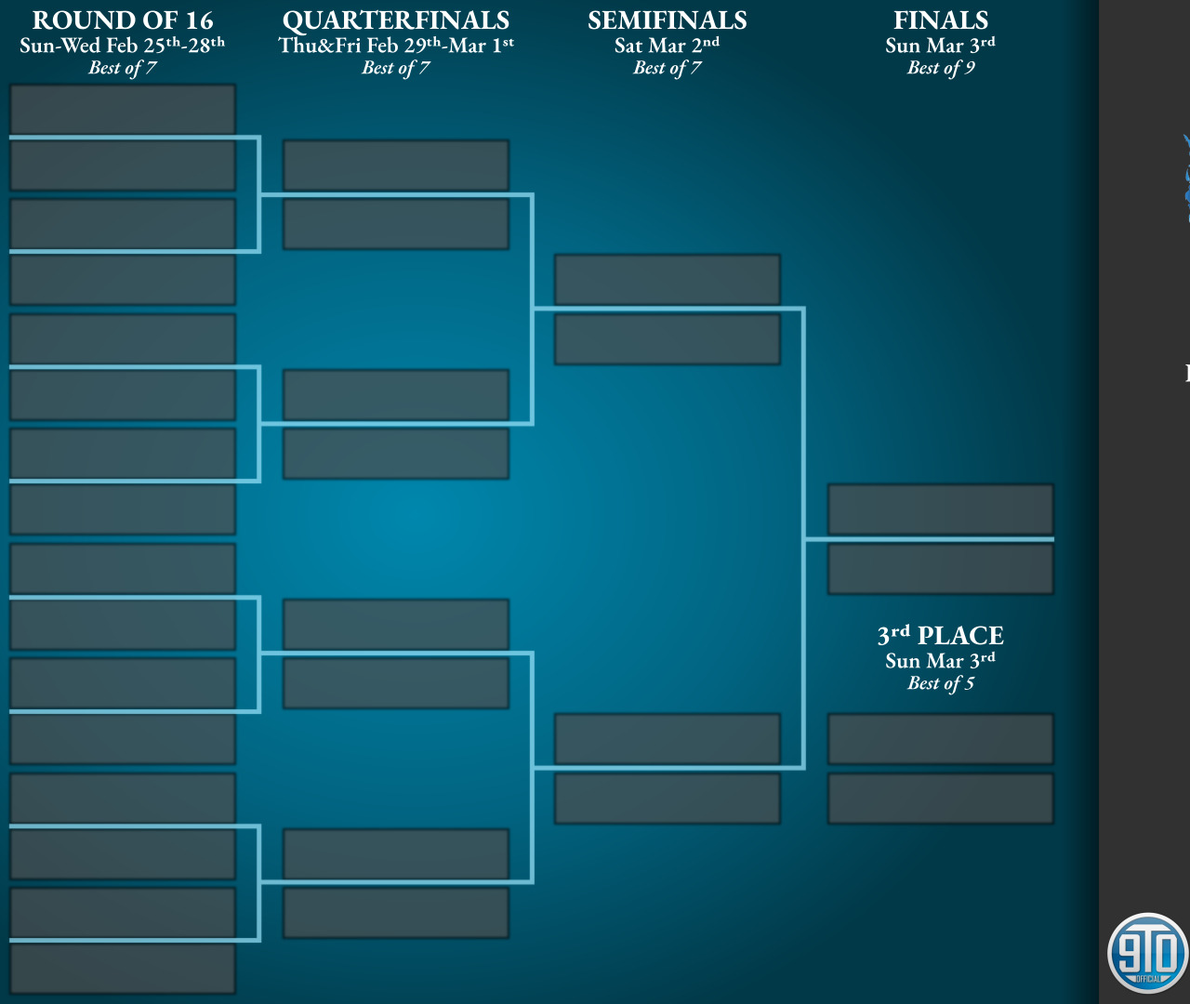
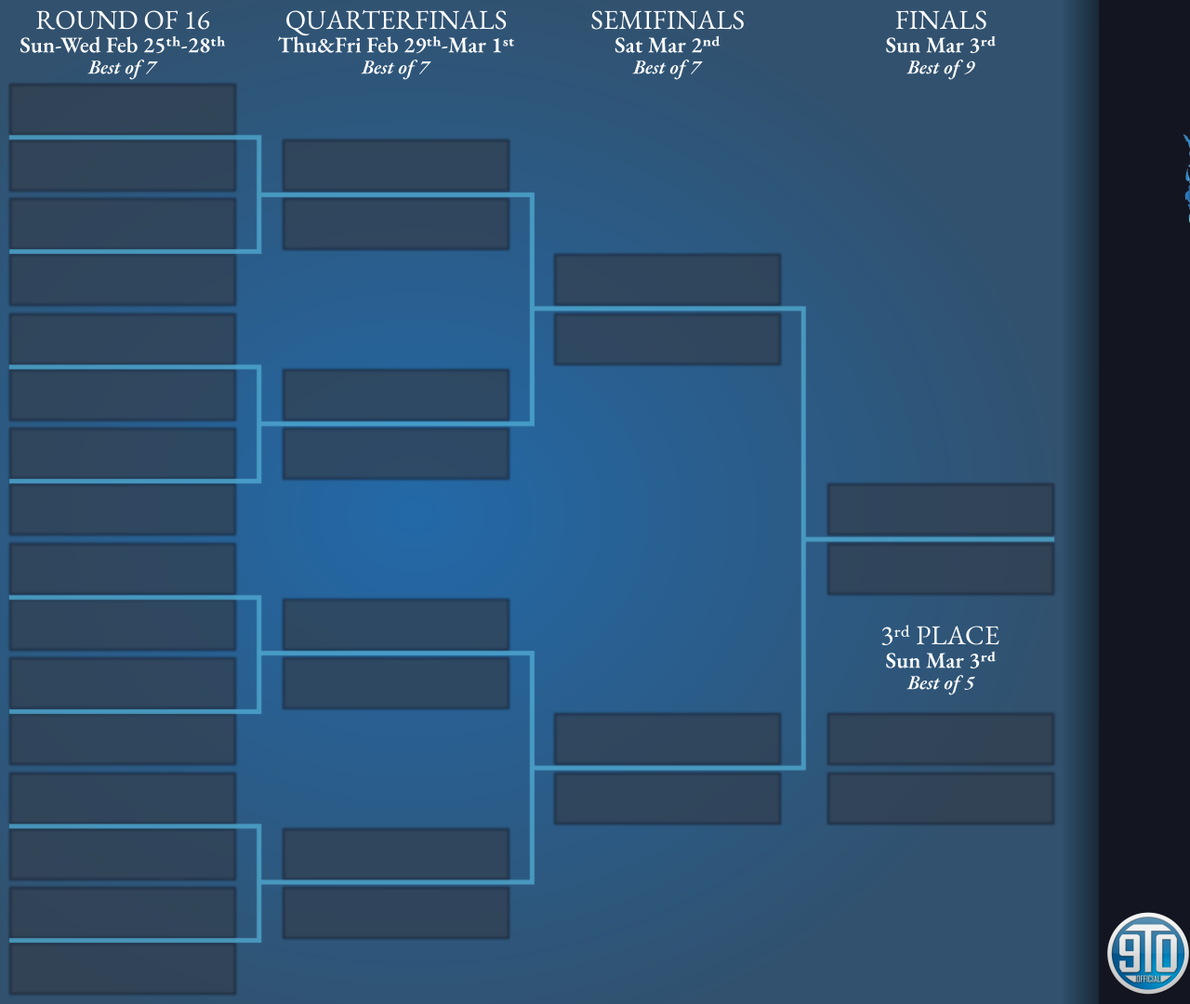
Before and after one commit to HSZemi/hc5-mainevent-seeding, a PHP site: page / in a window 1280 px wide; the page is wider, and only the part inside the window is pictured. Shown: that part at 93% size. Run offline with PHP 8.4, Linux system fonts and the light colour scheme; some libraries are stand-ins or nearby versions.

Commit message:
Update colour scheme

```diff
--- a/css/index.css
+++ b/css/index.css
@@ -2,7 +2,7 @@
   position: absolute;
   width: 1920px;
   height: 1080px;
-  background-image: url("../img/BG.jpg");
+  background-image: url("../img/BG.png");
 }
 
 .heroWrapper {
```
Also changed, not shown: img/BG.jpg (deleted), img/BG.png (added), img/BG.svg (added), img/HeroBracket.png, img/HeroBracket.svg (added), img/HeroBracketSelected.png, img/HeroBracketSelected.svg (added).
